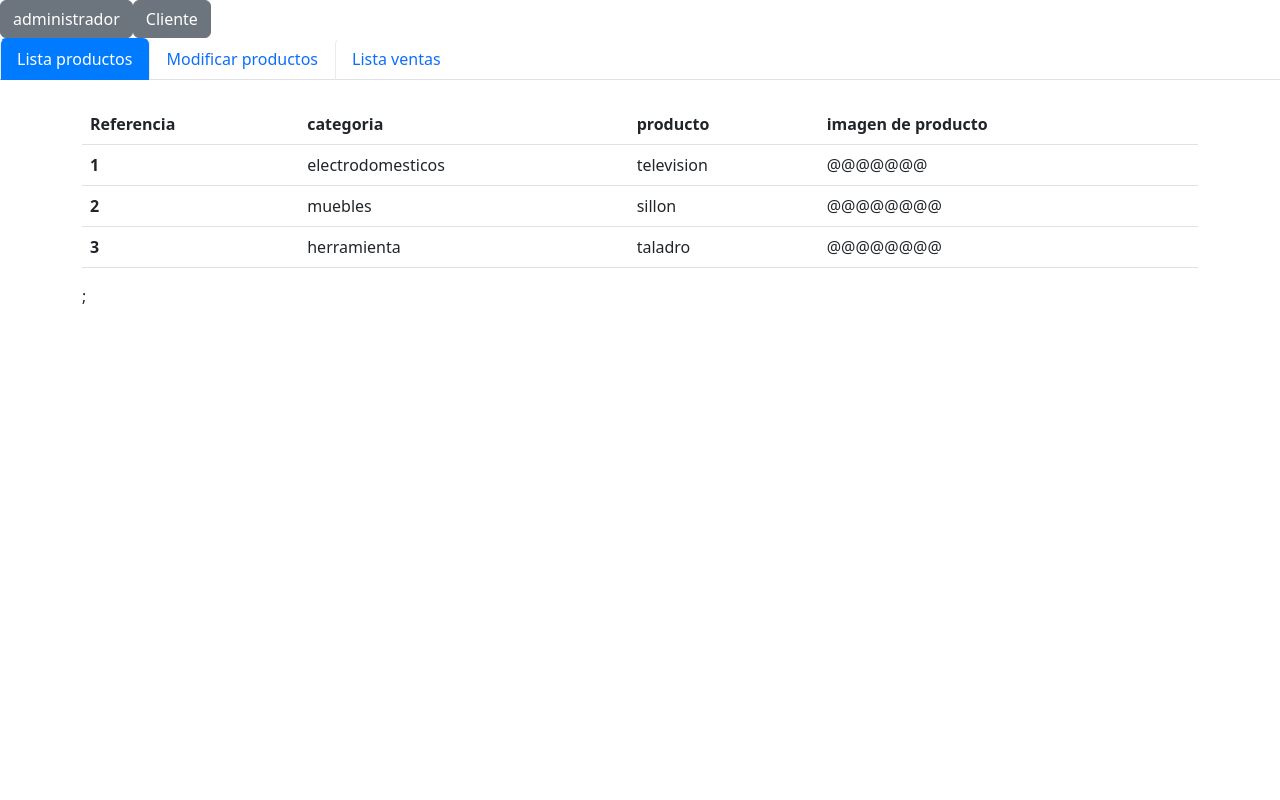
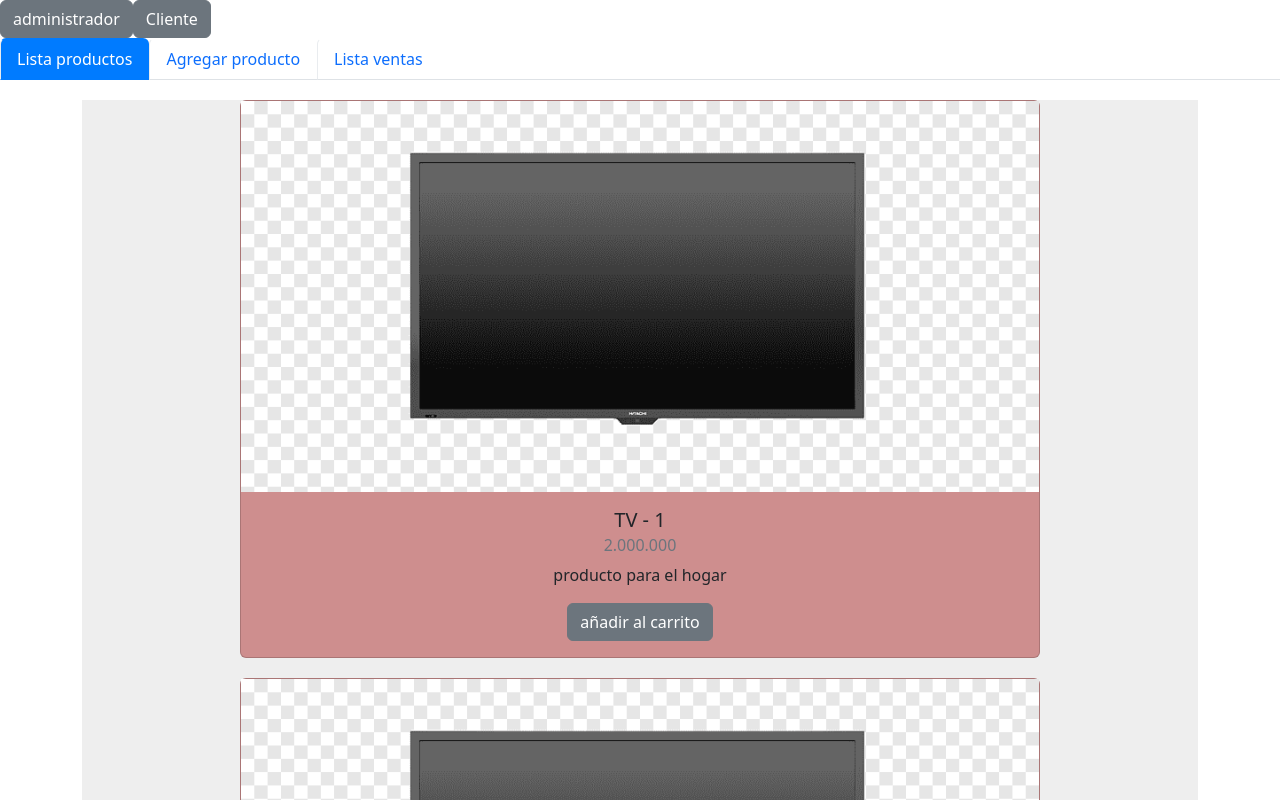
Before and after one commit to main-Masters/PROYECTOCICLO4, a React (Create React App) app in the folder proyecto-c4/: page / in a window 1280 px wide. Both pictures are taken after a click on the button "administrador". Shown: the top 800 px of the page. Built offline with nearby package versions, Linux system fonts and the light colour scheme.

Commit message:
Vistas de tabs terminadas

```diff
--- a/proyecto-c4/package.json
+++ b/proyecto-c4/package.json
@@ -9,6 +9,7 @@
     "bootstrap": "^5.2.2",
     "react": "^18.2.0",
     "react-dom": "^18.2.0",
+    "react-icons": "^4.6.0",
     "react-scripts": "5.0.1",
     "reactstrap": "^9.1.4",
     "web-vitals": "^2.1.4"
--- a/proyecto-c4/src/App.js
+++ b/proyecto-c4/src/App.js
@@ -2,7 +2,6 @@ import './App.css';
 import 'bootstrap/dist/css/bootstrap.min.css';
 import {TabContent, TabPane, Nav, NavItem, NavLink, Container, Button, } from "reactstrap";
 import { useState } from 'react';
-import Welcome from "./componentes/nombre"
 import Tab_cliente from './componentes/Tab_cliente';
 import Tab_administrador from './componentes/Tab_administrador';
 
--- /dev/null
+++ b/proyecto-c4/src/componentes/Card.js
@@ -0,0 +1,24 @@
+import { Card, CardBody, CardTitle, CardSubtitle, CardText, Button } from "reactstrap"
+import '../hojas-de-estilo/ListaDeProductos.css';
+
+function CardProducto(props){
+
+    return(
+      <Card  className="Card-contenedor" >
+        <img
+            className="img"
+            alt="Foto de TV"
+            src={require(`../imagenes/${props.imagen}.png`)}
+        />
+        <CardBody>
+            <CardTitle tag="h5"> {props.nombre} - {props.id} </CardTitle>
+            <CardSubtitle  className="mb-2 text-muted" tag="h6" >
+            {props.precio}
+            </CardSubtitle>
+            <CardText> {props.descripcion} </CardText>
+            <Button> {props.estadoCarrito} </Button>
+        </CardBody>
+      </Card>
+    )
+}
+export default CardProducto;
--- /dev/null
+++ b/proyecto-c4/src/componentes/FormularioProducto.js
@@ -0,0 +1,55 @@
+import React from "react";
+import { Form, FormGroup, Label, Input, FormText, Button} from "reactstrap"
+
+function FormularioProducto(){
+    return(
+        <Form>
+            <FormGroup>
+                <Label> ref: </Label>
+                <Input
+                id="Id"
+                name="id"
+                placeholder="Referencia del producto"
+                type="text"
+                />
+            </FormGroup>
+            <FormGroup>
+                <Label > Nombre: </Label>
+                <Input
+                id="nombre"
+                name="nombre"
+                placeholder="Nombre del producto"
+                type="text"
+                />
+            </FormGroup>
+            <FormGroup>
+                <Label > Precio: </Label>
+                <Input
+                id="precio"
+                name="precio"
+                placeholder="Precio del producto"
+                type="text"
+                />
+            </FormGroup>
+            <FormGroup>
+                <Label > Descripcion: </Label>
+                <Input
+                id="Descripcion"
+                name="Descripcion"
+                placeholder="Descripcion del producto"
+                type="textarea"
+                />
+            </FormGroup>
+            <FormGroup>
+                <Label for="exampleFile"> Imagen </Label>
+                <Input id="imagen" name="imagen" type="file" />
+                <FormText>
+                Porfavor cargue la imagen en formato (.png).
+                </FormText>
+            </FormGroup>
+            <Button> Agregar </Button>
+        </Form>
+    )
+}
+
+export default FormularioProducto;
--- /dev/null
+++ b/proyecto-c4/src/componentes/ListaCarrito.js
@@ -0,0 +1,20 @@
+import CardProducto from "./Card";
+import '../hojas-de-estilo/ListaDeProductos.css';
+
+function ListaCarrito() {
+
+  return(
+    <div className='ListaDeProductos-contenedor'>
+        <CardProducto
+        id='1'
+        imagen='TV'
+        nombre='TV'
+        precio='2.000.000'
+        descripcion='producto para el hogar'
+        estadoCarrito='quitar del carrito'
+        />
+    </div>
+)
+}
+
+export default ListaCarrito;
--- /dev/null
+++ b/proyecto-c4/src/componentes/ListaDeProductos.js
@@ -0,0 +1,28 @@
+import CardProducto from "./Card";
+import '../hojas-de-estilo/ListaDeProductos.css';
+
+function ListaDeProductos() {
+
+  return(
+    <div className='ListaDeProductos-contenedor'>
+        <CardProducto
+        id='1'
+        imagen='TV'
+        nombre='TV'
+        precio='2.000.000'
+        descripcion='producto para el hogar'
+        estadoCarrito='añadir al carrito'
+        />
+        <CardProducto
+        id='2'
+        imagen='TV'
+        nombre='TV'
+        precio='2.200.000'
+        descripcion='producto para el hogar'
+        estadoCarrito='añadir al carrito'
+        />
+    </div>
+)
+}
+
+export default ListaDeProductos;
--- /dev/null
+++ b/proyecto-c4/src/componentes/ListaVentas.js
@@ -0,0 +1,43 @@
+import {Table} from "reactstrap"
+
+function ListaVentas(){
+  return(
+
+<Table>
+  <thead>
+    <tr>
+      <th> FECHA </th>
+      <th> Referecia </th>
+      <th> Nombre Producto </th>
+      <th>  Precio unitario </th>
+      <th>  Cantidad </th>
+      <th> TOTAL </th>
+    </tr>
+
+  </thead>
+
+  <tbody>
+    <tr>
+      <th scope="row"> 30/10/2022 </th>
+      <td>  1 </td>
+      <td> TV </td>
+      <td> 2000000 </td>
+      <td>  1 </td>
+      <td> 2000000 </td>
+    </tr>
+
+    <tr>
+      <th scope="row"> 30/10/2022 </th>
+      <td> 2 </td>
+      <td> TV </td>
+      <td> 2200000 </td>
+      <td>  1 </td>
+      <td> 2200000 </td>
+    </tr>
+
+  </tbody>
+</Table>
+  )
+}
+
+export default ListaVentas;
--- a/proyecto-c4/src/componentes/Lista_productos.js
+++ /dev/null
@@ -1,69 +0,0 @@
-import {Table} from "reactstrap";
-
-function Lista_productos(){
-return(
-<Table>
-  <thead>
-    <tr>
-      <th>
-        Referencia
-      </th>
-      <th>
-        categoria
-      </th>
-      <th>
-        producto
-      </th>
-      <th>
-        imagen de producto
-      </th>
-    </tr>
-  </thead>
-  <tbody>
-    <tr>
-      <th scope="row">
-        1
-      </th>
-      <td>
-        electrodomesticos
-      </td>
-      <td>
-        television
-      </td>
-      <td>
-        @@@@@@@
-      </td>
-    </tr>
-    <tr>
-      <th scope="row">
-        2
-      </th>
-      <td>
-        muebles
-      </td>
-      <td>
-        sillon
-      </td>
-      <td>
-        @@@@@@@@
-      </td>
-    </tr>
-    <tr>
-      <th scope="row">
-        3
-      </th>
-      <td>
-     herramienta
-      </td>
-      <td>
-        taladro
-      </td>
-      <td>
-        @@@@@@@@
-      </td>
-    </tr>
-  </tbody>
-</Table>
-)
-}
-export default Lista_productos;
--- a/proyecto-c4/src/componentes/Tab_administrador.js
+++ b/proyecto-c4/src/componentes/Tab_administrador.js
@@ -1,12 +1,14 @@
 import {TabContent, TabPane, Nav, NavItem, NavLink} from "reactstrap";
 import { useState } from 'react';
-import Welcome from "./nombre";
-import Lista_productos from "./Lista_productos";
+import ListaDeProductos from "./ListaDeProductos";
+import FormularioProducto from "./FormularioProducto";
+import ListaVentas from "./ListaVentas";
+
 
 
 
 function Tab_administrador() {
-
+    // const [productos, setProductos] = useState([]);
     const[activeTab,setActiveTab] = useState("1");
 
     const cambiarTab = (numeroTab) =>{
@@ -14,6 +16,15 @@ function Tab_administrador() {
         setActiveTab(numeroTab);
       }
     }
+
+
+    //   const agregarProducto = producto => {
+    // if (producto.nombre.trim()) {
+    //   producto.nombre = producto.nombre.trim();
+    //   const productosActualizados = [producto, ...productos];
+    //   setProductos(productosActualizados);
+    // }
+    //}
 
     return (
       <div className="Tab_administrador">
@@ -31,7 +42,7 @@ function Tab_administrador() {
              <NavLink
                 className={(activeTab=="2" ? "activeTab baseTab" : "baseTab" )}
              onClick={()=>cambiarTab("2")}>
-               Modificar productos
+               Agregar producto
              </NavLink>
            </NavItem>
 
@@ -48,26 +59,21 @@ function Tab_administrador() {
          <TabContent activeTab={activeTab}>
            <TabPane tabId="1">
              <div className='container'>
-               <br />
-                <Lista_productos/>;
+              <ListaDeProductos/>
              </div>
 
            </TabPane>
 
            <TabPane tabId="2">
              <div className='container'>
-               <br />
-               <img src='https://lh3.googleusercontent.com/a-/AOh14GjjMfH-BpCvLrIU7AoboHTinGSIgLowZtLIGrJTFg=s360-p-rw-no'
-                width={300} height={300}
-                />
+               <FormularioProducto/>
              </div>
 
            </TabPane>
 
            <TabPane tabId="3">
              <div className='container'>
-               <br />
-               contenido 3
+              <ListaVentas/>
              </div>
 
            </TabPane>
--- a/proyecto-c4/src/componentes/Tab_cliente.js
+++ b/proyecto-c4/src/componentes/Tab_cliente.js
@@ -1,5 +1,7 @@
-import {TabContent, TabPane, Nav, NavItem, NavLink} from "reactstrap";
+import {TabContent, TabPane, Nav, NavItem, NavLink, Table} from "reactstrap";
 import { useState } from 'react';
+import ListaDeProductos from "./ListaDeProductos";
+import ListaCarrito from "./ListaCarrito";
 
 
 
@@ -19,10 +21,9 @@ function Tab_cliente() {
            <NavItem>
              <NavLink
              className={(activeTab=="1" ? "activeTab baseTab" : "baseTab" )}
-             onClick={()=>cambiarTab("1")}
-             >
-               Lista productos
-             </NavLink>
+             onClick={()=>cambiarTab("1")}>
+              Lista De Productos
+              </NavLink>
            </NavItem>
 
            <NavItem>
@@ -36,18 +37,14 @@ function Tab_cliente() {
 
          <TabContent activeTab={activeTab}>
            <TabPane tabId="1">
-             <div className='container'>
-               <br />
-                esta es la lista de productos
-             </div>
+
+            <ListaDeProductos/>
 
            </TabPane>
 
            <TabPane tabId="2">
-             <div className='container'>
-               <br />
-               este es el carrito
-             </div>
+
+            <ListaCarrito/>
 
            </TabPane>
 
--- a/proyecto-c4/src/componentes/nombre.js
+++ /dev/null
@@ -1,3 +0,0 @@
-export default function Welcome(props) {
-    return <h1>Hello, {props.name}</h1>;
-  }
--- /dev/null
+++ b/proyecto-c4/src/hojas-de-estilo/ListaDeProductos.css
@@ -0,0 +1,16 @@
+.Card-contenedor {
+  margin: 20px auto;
+  max-width: 800px;
+  text-align: center;
+  background: rgb(206, 142, 142);
+}
+
+.ListaDeProductos-contenedor{
+  height: auto;
+  background-color: #EEE;
+  text-align: center;
+}
+
+.img{
+  color: teal;
+}
```
Also changed, not shown: proyecto-c4/src/imagenes/TV.png (added), 1 other file (tests, documents, lock files or other folders).
